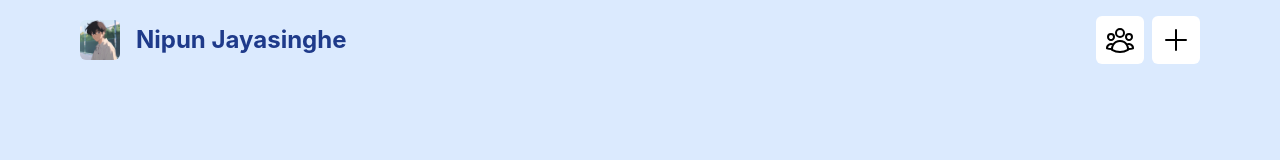
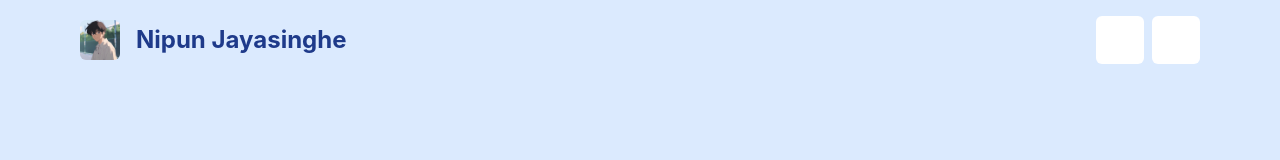
Before and after one commit to Team-Xiro/Xirobot-frontend, a React (Create React App) app: page /chat in a window 1280 px wide. Shown: the top 160 px of the page. Built offline with nearby package versions, Linux system fonts and the light colour scheme.

Commit message:
uninstall heroicons

```diff
--- a/package.json
+++ b/package.json
@@ -4,7 +4,6 @@
   "private": true,
   "dependencies": {
     "@chatscope/chat-ui-kit-react": "^2.0.3",
-    "@heroicons/react": "^2.2.0",
     "@splinetool/react-spline": "^4.0.0",
     "@testing-library/jest-dom": "^5.17.0",
     "@testing-library/react": "^13.4.0",
--- a/src/components/ChatHead.jsx
+++ b/src/components/ChatHead.jsx
@@ -1,5 +1,4 @@
 import React from 'react';
-import { UserGroupIcon, PlusIcon } from "@heroicons/react/24/outline";
 import profile1 from "../assets/profile1.jpg";
 
 const ChatHead = ({ avatar, username }) => {
@@ -19,10 +18,10 @@ const ChatHead = ({ avatar, username }) => {
       </div>
       <div className="flex gap-2">
         <button className="relative w-12 h-12 bg-white rounded-md">
-          <UserGroupIcon className="absolute w-8 h-8 transform -translate-x-1/2 -translate-y-1/2 cursor-pointer top-1/2 left-1/2" />
+
         </button>
         <button className="relative w-12 h-12 bg-white rounded-md">
-          <PlusIcon className="absolute w-8 h-8 transform -translate-x-1/2 -translate-y-1/2 cursor-pointer top-1/2 left-1/2" />
+
         </button>
       </div>
     </div>
--- a/src/components/GroupChatHead.jsx
+++ b/src/components/GroupChatHead.jsx
@@ -1,5 +1,4 @@
 import React from "react";
-import { UserGroupIcon, PlusIcon } from "@heroicons/react/24/outline";
 import profile1 from "../assets/profile1.jpg";
 import profile2 from "../assets/profile2.jpg";
 import profile3 from "../assets/profile3.jpg";
@@ -49,10 +48,10 @@ const GroupChatHead = () => {
 
       <div className="flex gap-2">
         <button className="relative w-12 h-12 bg-white rounded-md">
-          <UserGroupIcon className="absolute w-8 h-8 transform -translate-x-1/2 -translate-y-1/2 cursor-pointer top-1/2 left-1/2" />
+
         </button>
         <button className="relative w-12 h-12 bg-white rounded-md">
-          <PlusIcon className="absolute w-8 h-8 transform -translate-x-1/2 -translate-y-1/2 cursor-pointer top-1/2 left-1/2" />
+
         </button>
       </div>
     </div>
```
Also changed, not shown: 1 other file (tests, documents, lock files or other folders).
